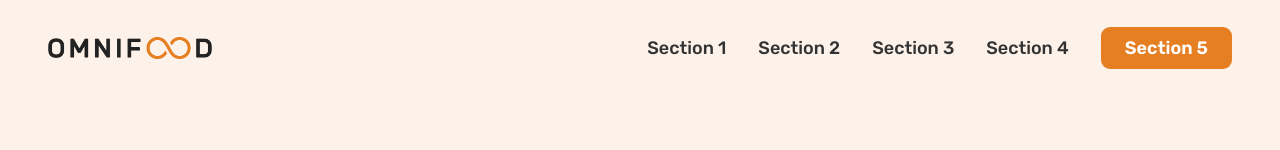
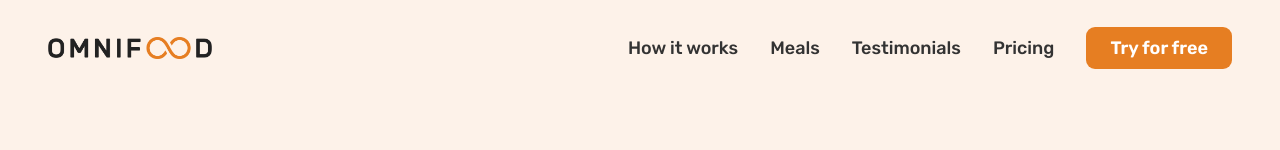
Before and after one commit to Saurav-98/OmniFoods-Website, a plain HTML site: page index.html in a window 1280 px wide. Shown: the top 150 px of the page. Drawn offline with nearby package versions, Linux system fonts and the light colour scheme.

Commit message:
navigation links set and scroll behavior

```diff
--- a/index.html
+++ b/index.html
@@ -24,11 +24,15 @@
       />
       <nav class="main-nav">
         <ul class="main-nav-list">
-          <li><a href="#" class="main-nav-link">Section 1</a></li>
-          <li><a href="#" class="main-nav-link">Section 2</a></li>
-          <li><a href="#" class="main-nav-link">Section 3</a></li>
-          <li><a href="#" class="main-nav-link">Section 4</a></li>
-          <li><a href="#" class="main-nav-link cta-nav">Section 5</a></li>
+          <li>
+            <a href="#how-it-works" class="main-nav-link">How it works</a>
+          </li>
+          <li><a href="#meals" class="main-nav-link">Meals</a></li>
+          <li>
+            <a href="#testimonials" class="main-nav-link">Testimonials</a>
+          </li>
+          <li><a href="#pricing" class="main-nav-link">Pricing</a></li>
+          <li><a href="#cta" class="main-nav-link cta-nav">Try for free</a></li>
         </ul>
       </nav>
     </header>
@@ -111,7 +115,7 @@
         </div>
       </section>
 
-      <section class="section-how">
+      <section class="section-how" id="how-it-works">
         <div class="container">
           <span class="subheading">How it works</span>
           <h2 class="heading-secondary">
@@ -177,7 +181,7 @@
         </div>
       </section>
 
-      <section class="section-meals">
+      <section class="section-meals" id="meals">
         <div class="container centered-text">
           <span class="subheading">Meals</span>
           <h2 class="heading-secondary">
@@ -297,7 +301,7 @@
         </div>
       </section>
 
-      <section class="section-testimonials">
+      <section class="section-testimonials" id="testimonials">
         <div class="testimonials-container">
           <span class="subheading">Testimonials</span>
           <h2 class="heading-secondary">Once you try it you can't go back</h2>
@@ -429,7 +433,7 @@
         </div>
       </section>
 
-      <section class="section-pricing">
+      <section class="section-pricing" id="pricing">
         <div class="container">
           <span class="subheading">Pricing</span>
           <h2 class="heading-secondary">
@@ -551,7 +555,7 @@
         </div>
       </section>
 
-      <section class="section-cta">
+      <section class="section-cta" id="cta">
         <div class="container">
           <div class="cta">
             <div class="cta-text-box">
--- a/omnifoods-styles/general.css
+++ b/omnifoods-styles/general.css
@@ -60,6 +60,7 @@ Greys: #555, #333
 }
 html {
   font-size: 62.5%;
+  scroll-behavior: smooth;
   /* 10px / 16px --> 62.5% */
   /* 62.5% of user's browser font-size setting */
 }
```
